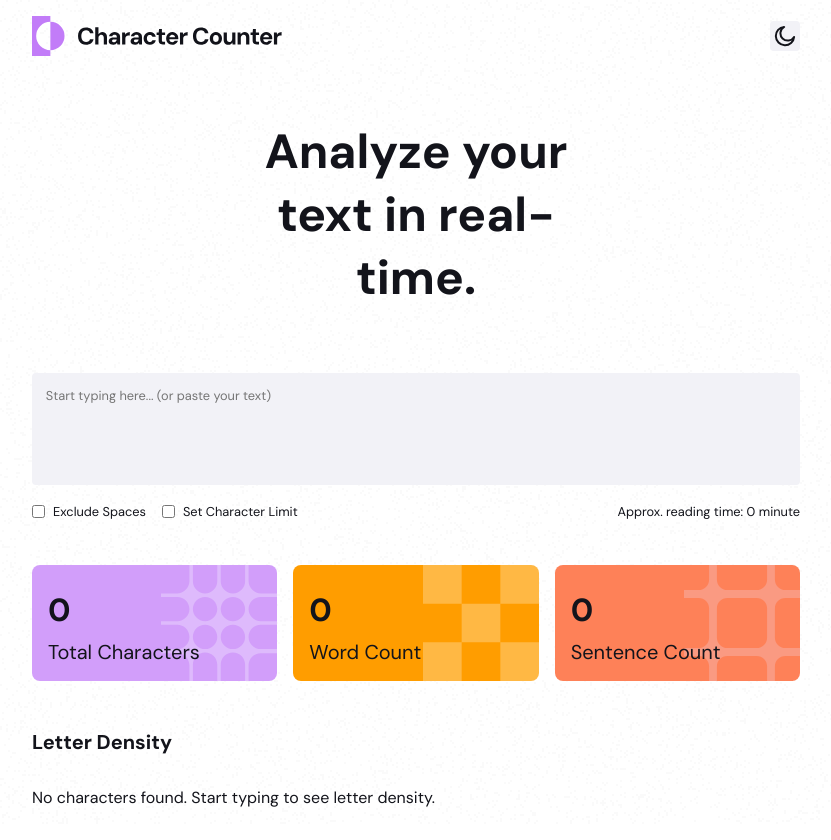
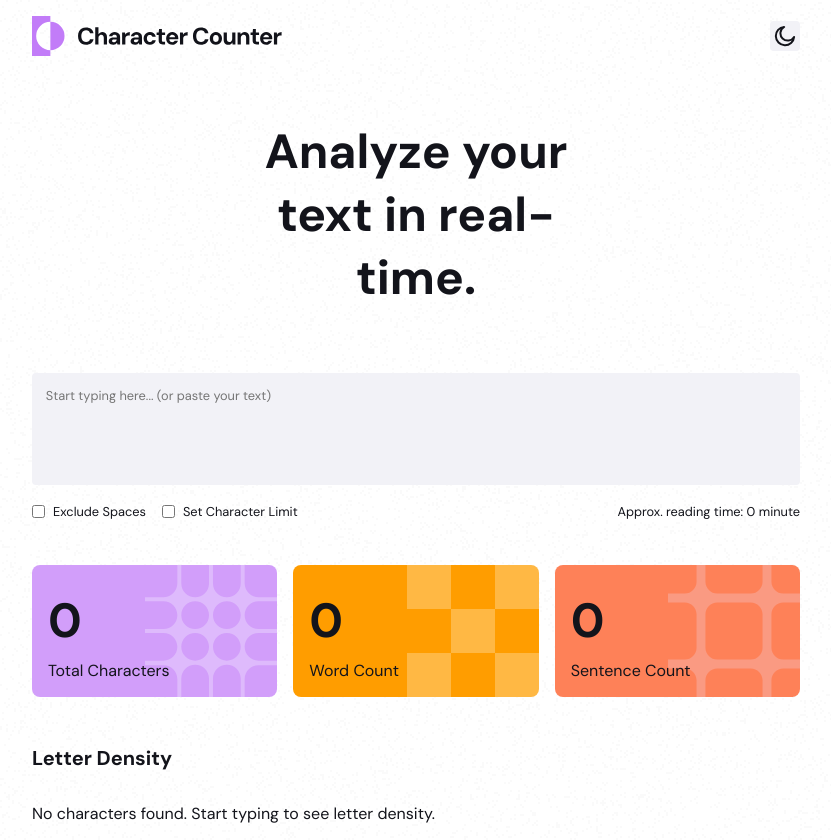
Before and after one commit to seilagamo/character-counter, a React (Vite) app in the folder packages/app/: page / in a window 1280 px wide. Shown: the whole page, without its empty margins (224-1055 px from the left). Built offline with nearby package versions, Linux system fonts and the light colour scheme; grey boxes are pictures that could not be loaded.

Commit message:
Fix counter size

```diff
--- a/packages/app/src/index.css
+++ b/packages/app/src/index.css
@@ -16,6 +16,8 @@
     --url-bg-characters: url('assets/pattern-character-count.svg');
     --url-bg-words: url('assets/pattern-word-count.svg');
     --url-bg-sentence: url('assets/pattern-sentence-count.svg');
+    --count-font-size: 2rem;
+
 }
 
 /* :root:not(:has(#dark-mode-toggle:checked)) { */
@@ -255,10 +257,53 @@ li {
     padding: 1em 0;
 }
 
+.card {
+    flex-basis: 0;
+    flex-grow: 1;
+    padding: 1rem;
+    color: var(--neutral-900);
+    background: var(--card-bg-color);
+    background-image: var(--url-card-bg);
+    background-repeat: no-repeat;
+    background-position: right 0;
+    background-size: contain;
+    border-radius: 0.5em;
+}
+
+.count {
+    padding: 0.5rem 0;
+    font-weight: bold;
+    font-size: var(--count-font-size);
+    text-align: left;
+}
+
+.counter-name {
+    font-size: 1rem;
+}
+
+.character-count {
+    --card-bg-color: var(--clr-primary-accent);
+    --url-card-bg: var(--url-bg-characters);
+}
+
+.word-count {
+    --card-bg-color: var(--clr-secondary-accent);
+    --url-card-bg: var(--url-bg-words);
+}
+
+.sentence-count {
+    --card-bg-color: var(--clr-tertiary-accent);
+    --url-card-bg: var(--url-bg-sentence);
+}
+
 @container (min-width: 40em) {
     .title {
         width: 50%;
-        font-size: 3em;
+        font-size: 3rem;
+    }
+
+    .count {
+        --count-font-size: 3rem;
     }
 
     .card-container {
@@ -278,45 +323,6 @@ li {
     }
 }
 
-.card {
-    flex-basis: 0;
-    flex-grow: 1;
-    padding: 1rem;
-    color: var(--neutral-900);
-    background: var(--card-bg-color);
-    background-image: var(--url-card-bg);
-    background-repeat: no-repeat;
-    background-position: right 0;
-    background-size: contain;
-    border-radius: 0.5em;
-}
-
-.count {
-    padding: 0.5rem 0;
-    font-weight: bold;
-    font-size: 2em;
-    text-align: left;
-}
-
-.counter-name {
-    font-size: 1.25em;
-}
-
-.character-count {
-    --card-bg-color: var(--clr-primary-accent);
-    --url-card-bg: var(--url-bg-characters);
-}
-
-.word-count {
-    --card-bg-color: var(--clr-secondary-accent);
-    --url-card-bg: var(--url-bg-words);
-}
-
-.sentence-count {
-    --card-bg-color: var(--clr-tertiary-accent);
-    --url-card-bg: var(--url-bg-sentence);
-}
-
 /* --------------------------
    Density
 -------------------------- */
@@ -331,7 +337,7 @@ li {
 }
 
 .density-chart {
-    grid-template-columns: 0.5fr 20fr 3fr;
+    grid-template-columns: 0.5fr 20fr 4fr;
     padding: 1em 0;
 }
 
```
Also changed, not shown: 1 other file (tests, documents, lock files or other folders).
